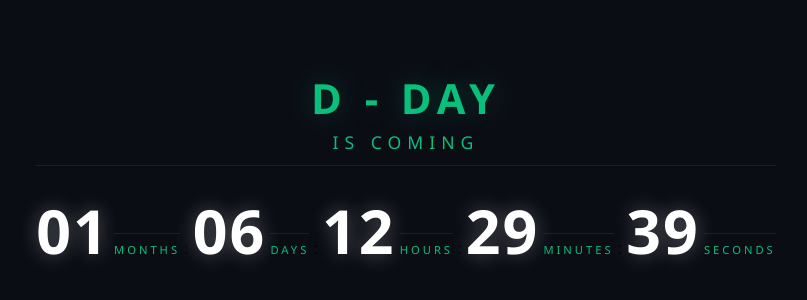
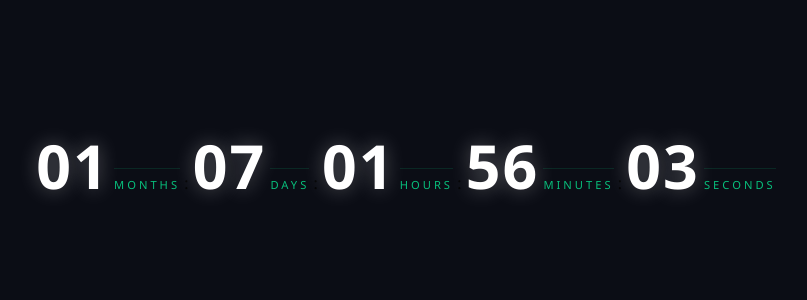
Before and after one commit to Emjhaaay/Doomsday, a plain HTML site: page index.html in a window 1280 px wide. Shown: the part 234-534 px from the top of the page, without its empty margins (234-1041 px from the left). Drawn offline with Linux system fonts and the light colour scheme.

Commit message:
Refactor index.html by removing header and countdown logic
Removed header and countdown logic from index.html, added external script reference.

```diff
--- a/index.html
+++ b/index.html
@@ -14,12 +14,6 @@
     </audio>
 
     <div class="doom-card">
-      <!-- HEADER -->
-      <div class="header">
-        <h1>D - DAY</h1>
-      </div>
-      <p class="subtitle">IS COMING</p>
-
       <!-- COUNTDOWN DISPLAY: 11:04:15:00:00 -->
       <div class="countdown-display" id="countdownDisplay">
         <span class="time-block">
@@ -47,91 +41,8 @@
           <span class="label">SECONDS</span>
         </span>
       </div>
-
-      <!-- FOOTER -->
     </div>
 
-    <script>
-      // -------- COUNTDOWN LOGIC (target: Nov 11, 2026 00:00:00) --------
-      (function() {
-        const targetDate = new Date('2026-11-11T00:00:00').getTime();
-
-        const monthsEl = document.getElementById('months');
-        const daysEl   = document.getElementById('days');
-        const hoursEl  = document.getElementById('hours');
-        const minutesEl= document.getElementById('minutes');
-        const secondsEl= document.getElementById('seconds');
-
-        // Audio element
-        const tickSound = document.getElementById('tickSound');
-
-        // Play tick sound with low volume
-        function playTick() {
-          tickSound.currentTime = 0;
-          tickSound.volume = 0.2; // subtle volume
-          tickSound.play().catch(e => {
-            // silently fail if not allowed
-          });
-        }
-
-        // Try to play on first user interaction to unlock audio
-        let audioUnlocked = false;
-        document.addEventListener('click', function unlockAudio() {
-          if (!audioUnlocked) {
-            playTick();
-            audioUnlocked = true;
-          }
-        });
-
-        function pad(n) {
-          return String(n).padStart(2, '0');
-        }
-
-        let previousSeconds = -1;
-
-        function updateCountdown() {
-          const now = Date.now();
-          let diff = targetDate - now;
-
-          if (diff <= 0) {
-            // Countdown finished
-            monthsEl.textContent = '00';
-            daysEl.textContent   = '00';
-            hoursEl.textContent  = '00';
-            minutesEl.textContent= '00';
-            secondsEl.textContent= '00';
-            return;
-          }
-
-          // Calculate months (approximate: 30.44 days per month)
-          const seconds = Math.floor(diff / 1000);
-          const minutes = Math.floor(seconds / 60);
-          const hours   = Math.floor(minutes / 60);
-          const days    = Math.floor(hours / 24);
-          const months  = Math.floor(days / 30.44);
-
-          const remDays   = Math.floor(days % 30.44);
-          const remHours  = hours % 24;
-          const remMinutes= minutes % 60;
-          const remSeconds= seconds % 60;
-
-          monthsEl.textContent = pad(months);
-          daysEl.textContent   = pad(remDays);
-          hoursEl.textContent  = pad(remHours);
-          minutesEl.textContent= pad(remMinutes);
-          secondsEl.textContent= pad(remSeconds);
-
-          // Play tick sound only when seconds change (once per second)
-          if (remSeconds !== previousSeconds) {
-            playTick();
-            previousSeconds = remSeconds;
-          }
-        }
-
-        // Update immediately then every second
-        updateCountdown();
-        setInterval(updateCountdown, 1000);
-      })();
-    </script>
+    <script src="script.js"></script>
   </body>
 </html>
```
